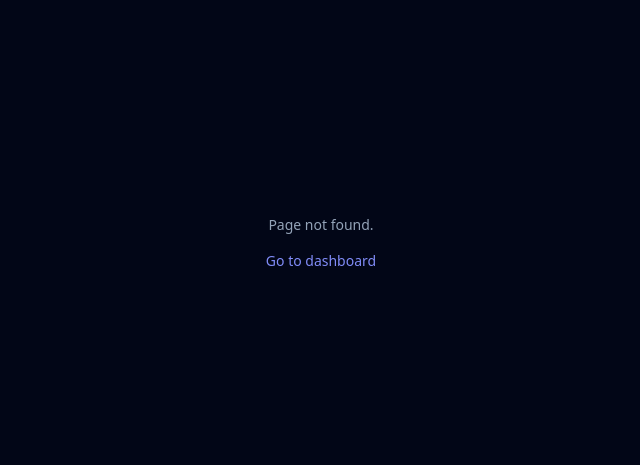
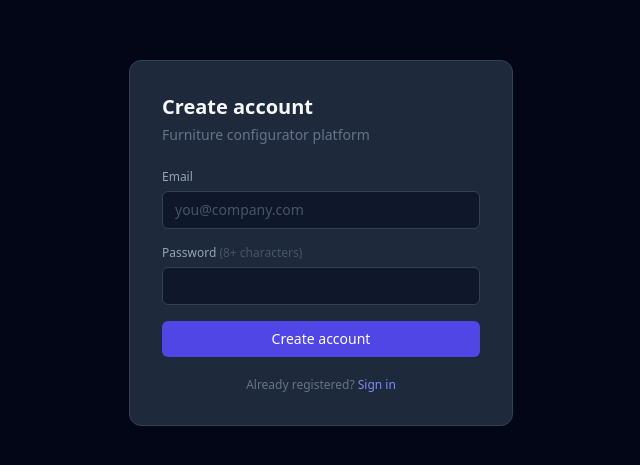
Before and after one commit to rovshen89/test_claude, a Next.js app in the folder frontend/: page /register in a window 1280 px wide. Before the commit this address had no page. Shown: the part 157-622 px from the top of the page, without its empty margins (319-959 px from the left). Built offline with nearby package versions, Linux system fonts and the light colour scheme; no server answers.

Commit message:
feat: add login and register pages with Server Actions

```diff
--- /dev/null
+++ b/frontend/app/(auth)/layout.tsx
@@ -0,0 +1,7 @@
+export default function AuthLayout({ children }: { children: React.ReactNode }) {
+  return (
+    <div className="min-h-screen bg-slate-950 flex items-center justify-center p-4">
+      {children}
+    </div>
+  )
+}
--- /dev/null
+++ b/frontend/app/(auth)/login/page.tsx
@@ -0,0 +1,79 @@
+import { signIn } from "@/lib/auth"
+import { AuthError } from "next-auth"
+import { redirect } from "next/navigation"
+import Link from "next/link"
+
+export default async function LoginPage({
+  searchParams,
+}: {
+  searchParams: Promise<{ error?: string }>
+}) {
+  const { error } = await searchParams
+
+  async function loginAction(formData: FormData) {
+    "use server"
+    try {
+      await signIn("credentials", {
+        email: formData.get("email") as string,
+        password: formData.get("password") as string,
+        redirectTo: "/dashboard",
+      })
+    } catch (e) {
+      if (e instanceof AuthError) redirect("/login?error=1")
+      throw e
+    }
+  }
+
+  return (
+    <div className="w-full max-w-sm">
+      <div className="bg-slate-800 border border-slate-700 rounded-xl p-8">
+        <h1 className="text-xl font-semibold text-slate-50 mb-1">Sign in</h1>
+        <p className="text-sm text-slate-500 mb-6">Furniture configurator platform</p>
+        {error && (
+          <p className="text-sm text-red-400 mb-4">Invalid email or password.</p>
+        )}
+        <form action={loginAction} className="space-y-4">
+          <div>
+            <label className="block text-xs text-slate-400 mb-1.5" htmlFor="email">
+              Email
+            </label>
+            <input
+              id="email"
+              name="email"
+              type="email"
+              required
+              autoComplete="email"
+              className="w-full bg-slate-900 border border-slate-700 rounded-md px-3 py-2 text-sm text-slate-300 placeholder-slate-600 focus:outline-none focus:ring-1 focus:ring-indigo-500"
+              placeholder="you@company.com"
+            />
+          </div>
+          <div>
+            <label className="block text-xs text-slate-400 mb-1.5" htmlFor="password">
+              Password
+            </label>
+            <input
+              id="password"
+              name="password"
+              type="password"
+              required
+              autoComplete="current-password"
+              className="w-full bg-slate-900 border border-slate-700 rounded-md px-3 py-2 text-sm text-slate-300 focus:outline-none focus:ring-1 focus:ring-indigo-500"
+            />
+          </div>
+          <button
+            type="submit"
+            className="w-full bg-indigo-600 hover:bg-indigo-500 text-white rounded-md py-2 text-sm font-medium transition-colors"
+          >
+            Sign in
+          </button>
+        </form>
+        <p className="text-center text-xs text-slate-500 mt-5">
+          No account?{" "}
+          <Link href="/register" className="text-indigo-400 hover:text-indigo-300">
+            Register
+          </Link>
+        </p>
+      </div>
+    </div>
+  )
+}
--- /dev/null
+++ b/frontend/app/(auth)/register/page.tsx
@@ -0,0 +1,100 @@
+import { signIn } from "@/lib/auth"
+import { AuthError } from "next-auth"
+import { redirect } from "next/navigation"
+import Link from "next/link"
+
+export default async function RegisterPage({
+  searchParams,
+}: {
+  searchParams: Promise<{ error?: string }>
+}) {
+  const { error } = await searchParams
+
+  async function registerAction(formData: FormData) {
+    "use server"
+    const email = formData.get("email") as string
+    const password = formData.get("password") as string
+
+    const res = await fetch(`${process.env.BACKEND_URL}/auth/register`, {
+      method: "POST",
+      headers: { "Content-Type": "application/json" },
+      body: JSON.stringify({ email, password }),
+    })
+
+    if (!res.ok) {
+      const body = (await res.json()) as { detail?: string }
+      const code = body.detail?.toLowerCase().includes("already") ? "taken" : "error"
+      redirect(`/register?error=${code}`)
+    }
+
+    // Auto-login after successful registration
+    try {
+      await signIn("credentials", { email, password, redirectTo: "/dashboard" })
+    } catch (e) {
+      if (e instanceof AuthError) redirect("/login?error=1")
+      throw e
+    }
+  }
+
+  const errorMessage =
+    error === "taken"
+      ? "That email is already registered."
+      : error
+      ? "Something went wrong. Please try again."
+      : null
+
+  return (
+    <div className="w-full max-w-sm">
+      <div className="bg-slate-800 border border-slate-700 rounded-xl p-8">
+        <h1 className="text-xl font-semibold text-slate-50 mb-1">Create account</h1>
+        <p className="text-sm text-slate-500 mb-6">Furniture configurator platform</p>
+        {errorMessage && (
+          <p className="text-sm text-red-400 mb-4">{errorMessage}</p>
+        )}
+        <form action={registerAction} className="space-y-4">
+          <div>
+            <label className="block text-xs text-slate-400 mb-1.5" htmlFor="email">
+              Email
+            </label>
+            <input
+              id="email"
+              name="email"
+              type="email"
+              required
+              autoComplete="email"
+              className="w-full bg-slate-900 border border-slate-700 rounded-md px-3 py-2 text-sm text-slate-300 placeholder-slate-600 focus:outline-none focus:ring-1 focus:ring-indigo-500"
+              placeholder="you@company.com"
+            />
+          </div>
+          <div>
+            <label className="block text-xs text-slate-400 mb-1.5" htmlFor="password">
+              Password{" "}
+              <span className="text-slate-600">(8+ characters)</span>
+            </label>
+            <input
+              id="password"
+              name="password"
+              type="password"
+              required
+              minLength={8}
+              autoComplete="new-password"
+              className="w-full bg-slate-900 border border-slate-700 rounded-md px-3 py-2 text-sm text-slate-300 focus:outline-none focus:ring-1 focus:ring-indigo-500"
+            />
+          </div>
+          <button
+            type="submit"
+            className="w-full bg-indigo-600 hover:bg-indigo-500 text-white rounded-md py-2 text-sm font-medium transition-colors"
+          >
+            Create account
+          </button>
+        </form>
+        <p className="text-center text-xs text-slate-500 mt-5">
+          Already registered?{" "}
+          <Link href="/login" className="text-indigo-400 hover:text-indigo-300">
+            Sign in
+          </Link>
+        </p>
+      </div>
+    </div>
+  )
+}
```
